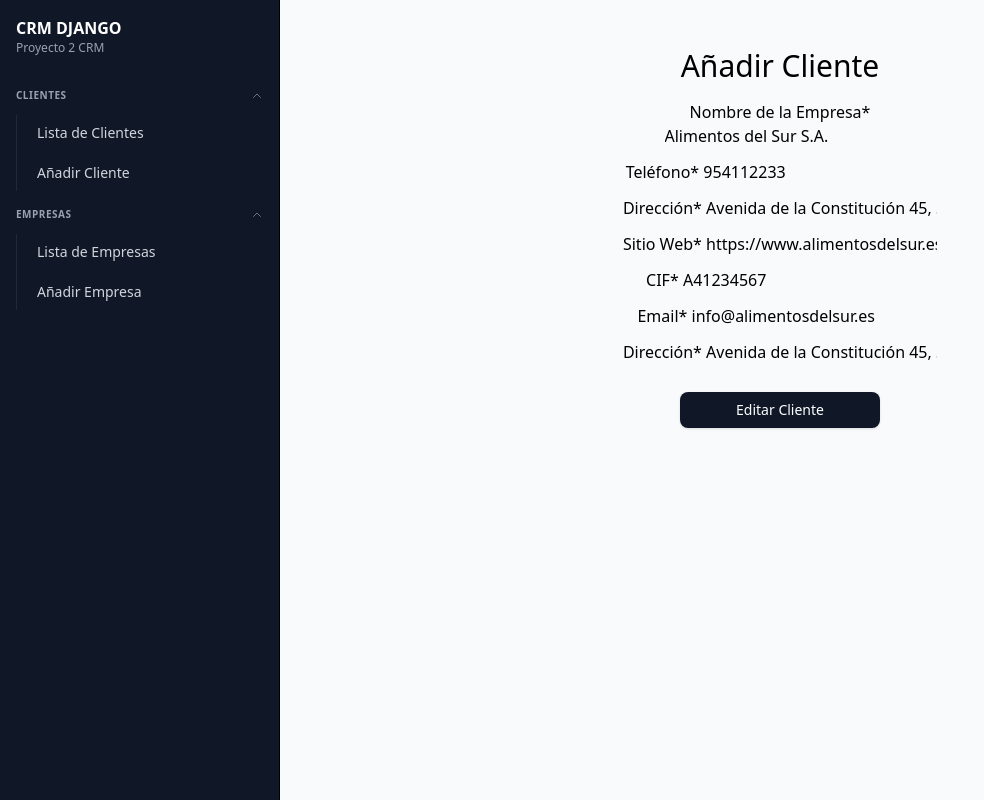
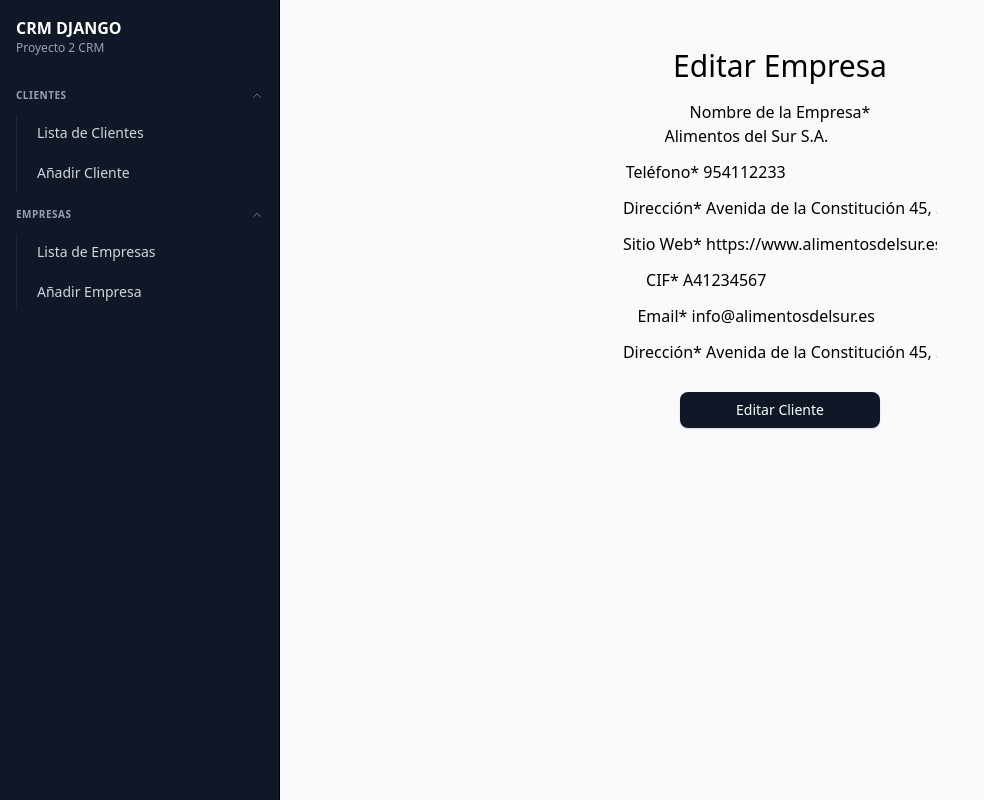
Before and after one commit to jrcaravaca/crm_django, a Django app: page /empresas/editar/2 in a window 1280 px wide. Shown: the whole page, without its empty margins (0-984 px from the left). Run offline with Django 5.2, Linux system fonts and the light colour scheme; a user stored in the database is signed in; data comes from the database, SQL or seed files in the repository; some libraries are stand-ins or nearby versions.

Commit message:
Actualizar títulos en las plantillas de edición de cliente y empresa para reflejar correctamente la funcionalidad de edición

```diff
--- a/crm_django/templates/clients/client_update.html
+++ b/crm_django/templates/clients/client_update.html
@@ -1,11 +1,11 @@
 {% extends "general/layout.html" %}
 {% load crispy_forms_tags %}
 
-{% block head_title %}CRM - Añadir Cliente {% endblock %}
+{% block head_title %}CRM - Editar Cliente {% endblock %}
 
 
 {% block page_content %}
-    <h1 class="text-center text-3xl pt-4">Añadir Cliente</h1>
+    <h1 class="text-center text-3xl pt-4">Editar Cliente</h1>
     <form action="" method="post" enctype="multipart/form-data" class="pt-4 mx-auto max-w-sm text-center">
         {% csrf_token %}
         <div class="row">
--- a/crm_django/templates/companies/company_update.html
+++ b/crm_django/templates/companies/company_update.html
@@ -1,11 +1,11 @@
 {% extends "general/layout.html" %}
 {% load crispy_forms_tags %}
 
-{% block head_title %}CRM - Añadir Cliente {% endblock %}
+{% block head_title %}CRM - Editar Empresa {% endblock %}
 
 
 {% block page_content %}
-    <h1 class="text-center text-3xl pt-4">Añadir Cliente</h1>
+    <h1 class="text-center text-3xl pt-4">Editar Empresa</h1>
     <form action="" method="post" enctype="multipart/form-data" class="pt-4 mx-auto max-w-sm text-center">
         {% csrf_token %}
         <div class="row">
```
